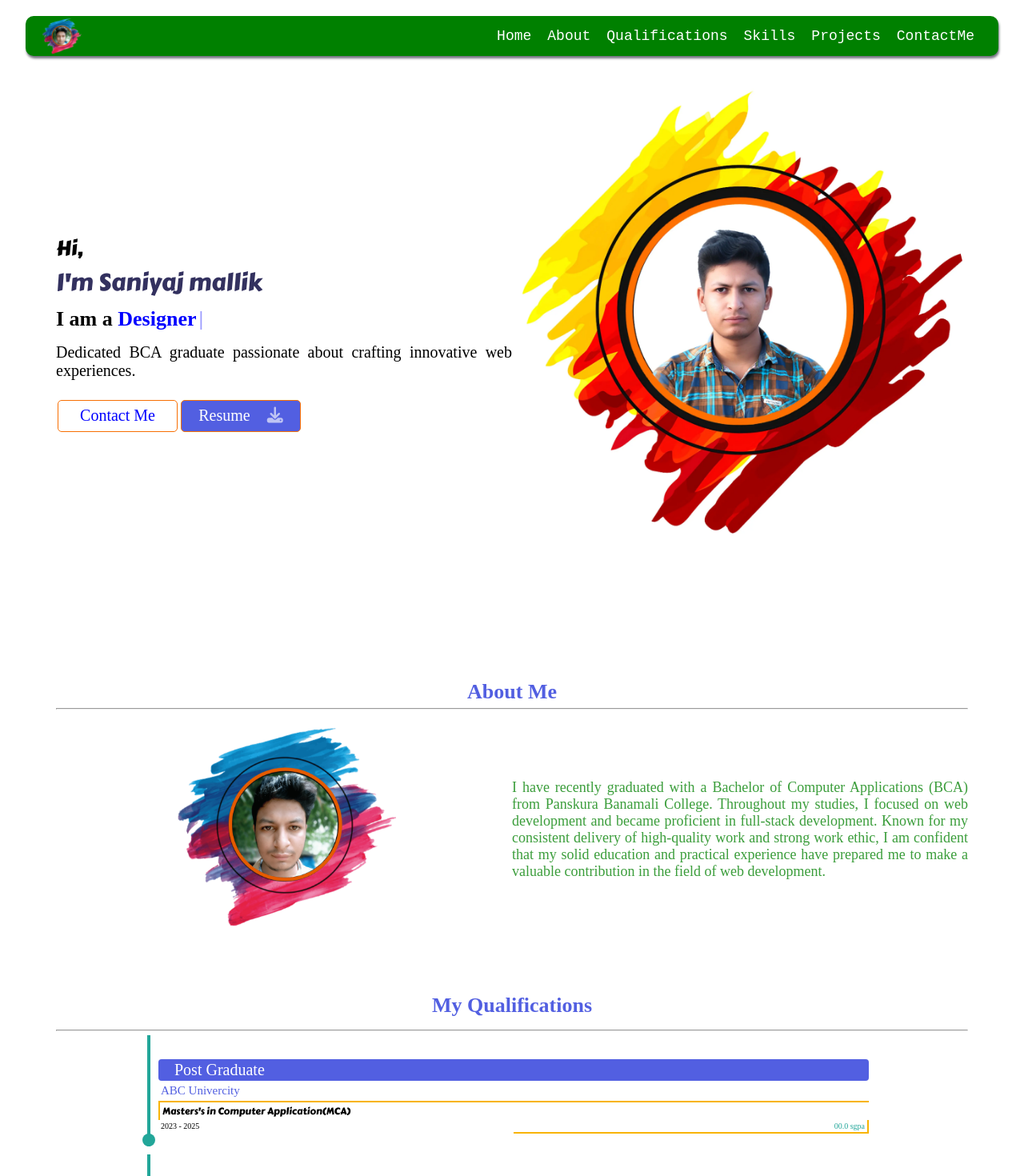
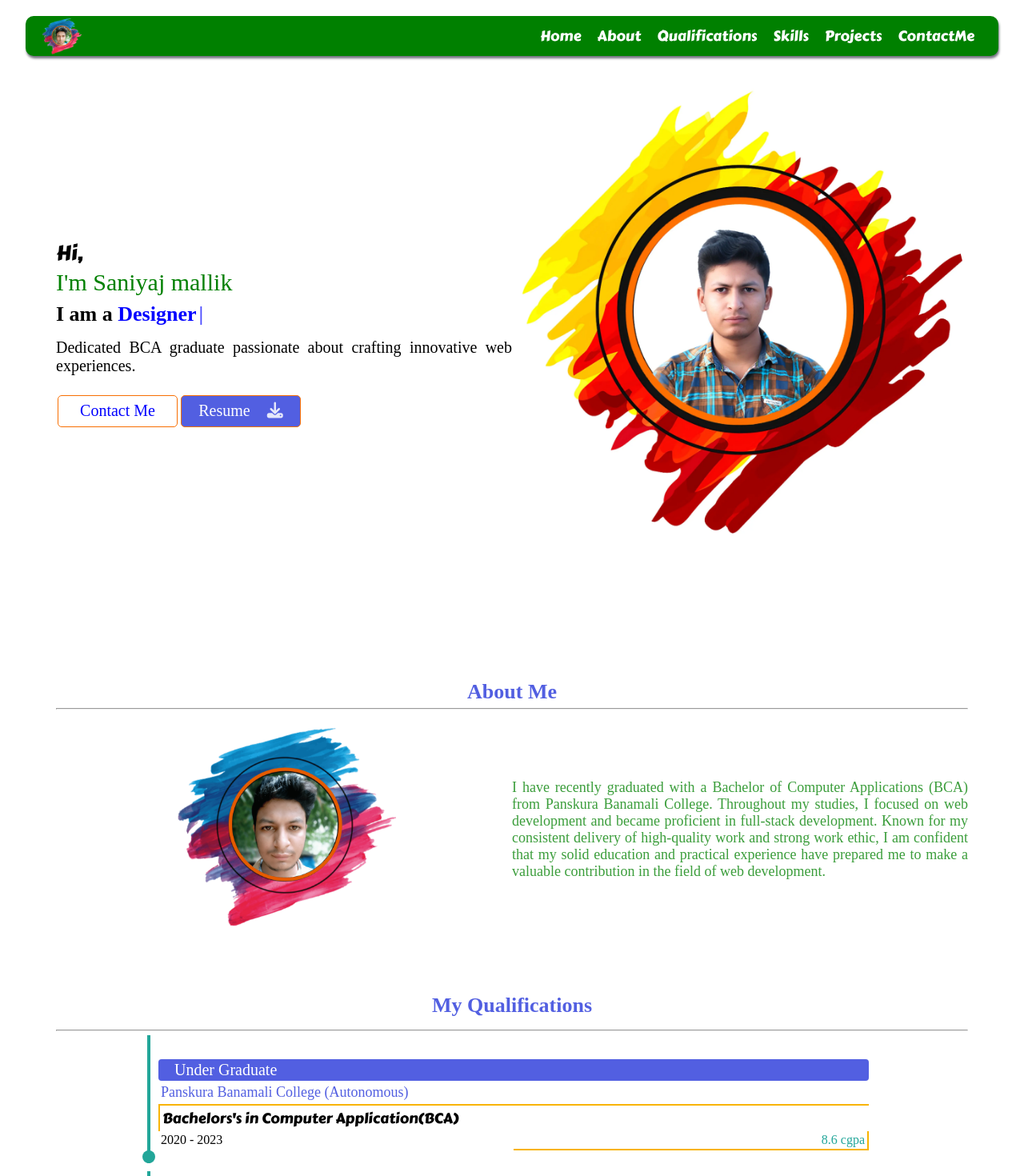
Before and after one commit to Saniyaj21/saniyaj-3.0, a React (Create React App) app: page / in a window 1280 px wide. Shown: the top 1470 px of the page at 80% size. Built offline with nearby package versions, Linux system fonts and the light colour scheme; the HTML template or start-up script is replaced by a standard one; a web font is replaced by a local one.

Commit message:
image optimization

```diff
--- a/src/components/Navbar.jsx
+++ b/src/components/Navbar.jsx
@@ -1,6 +1,6 @@
 import React, { useEffect, useState } from "react";
 import "../styles/navbar.scss";
-import dp from "../media/about-reduced.png";
+import dp from "../media/about-nav-lite.png";
 
 // aos
 import AOS from "aos";
--- a/src/pages/About.jsx
+++ b/src/pages/About.jsx
@@ -1,6 +1,7 @@
 import React from 'react';
 
-import aboutMe from '../media/about-reduced.png'
+import aboutMe from '../media/about-reduced.png';
+// import aboutMe from '../media/about-nav-lite.png'
 
 
 // style
--- a/src/pages/Home.jsx
+++ b/src/pages/Home.jsx
@@ -7,6 +7,9 @@ import { motion } from "framer-motion";
 
 // type writer effect
 import { Typewriter } from "react-simple-typewriter";
+
+// home screen dp
+import sani4 from '../media/dp-compre.webp'
 
 // pages/components
 import About from "../pages/About";
@@ -23,7 +26,7 @@ import "../styles/home.scss";
 // resumePDF
 import resumePDF from "../media/resume.pdf";
 
-import sani4 from '../media/dp-compre.webp'
+
 import data from "../data.json";
 
 const Home = () => {
@@ -67,9 +70,9 @@ const Home = () => {
                     stiffness: 260,
                     damping: 20,
                   }}
-                  className="home-head-2 h1 font-head"
+                  className="home-head-2 h1  font-p"
                 >
-                  I'm <span className="name font-head">Saniyaj mallik</span>
+                  I'm <span className="name  font-p">Saniyaj mallik</span>
                 </motion.h1>
                 <h2 className="writer h2">
                   I am a{" "}
--- a/src/pages/Qualification.jsx
+++ b/src/pages/Qualification.jsx
@@ -11,7 +11,9 @@ const Qualification = () => {
                 data-aos-duration="700"
 
                 className="div-flex q-box-main  ">
-                <div
+
+                    {/* mca div */}
+                {/* <div
                     data-aos="fade-up"
                     data-aos-duration="400"
 
@@ -21,7 +23,7 @@ const Qualification = () => {
                     <p className="subject">Masters's in Computer Application(MCA)</p>
                     <p className="year-marks font-p "><div className="year">2023 - 2025</div><div className="marks">00.0 sgpa</div></p>
                     <div className="circle-point"></div>
-                </div>
+                </div> */}
                 <div
                     data-aos="fade-up"
                     data-aos-duration="800"
@@ -30,7 +32,7 @@ const Qualification = () => {
                     <h4 className="course font-p">Under Graduate</h4>
                     <p className="institute">Panskura Banamali College (Autonomous)</p>
                     <p className="subject">Bachelors's in Computer Application(BCA)</p>
-                    <p className="year-marks font-p"><div className="year">2020 - 2023</div><div className="marks">8.25 sgpa</div></p>
+                    <p className="year-marks font-p"><div className="year">2020 - 2023</div><div className="marks">8.6 cgpa</div></p>
                     <div className="circle-point"></div>
                 </div>
                 <div
--- a/src/styles/home.scss
+++ b/src/styles/home.scss
@@ -47,7 +47,8 @@
 }
 
 .home-head-2 {
-	color: #33315f;
+	color: green;
+	// color: #33315f;
 	padding-bottom: 8px;
 	// text-decoration: underline;
 	// color: #525FE1;
--- a/src/styles/navbar.scss
+++ b/src/styles/navbar.scss
@@ -30,7 +30,7 @@ header {
     justify-content: space-between;
     align-items: center;
     box-shadow: 1px 3px 3px rgba(2, 1, 24, 0.551);
-    transition: 0.5s;
+    transition: 0.3s;
     overflow: hidden;
 }
 .nav-mobile {
@@ -75,8 +75,13 @@ header {
     text-decoration: none;
     color: white;
     margin: 0px 10px;
-    font-family: "Courier New", Courier, monospace;
+    // font-family: "Courier New", Courier, monospace;
+    font-family: 'Carter One', cursive;
     font-size: 18px;
+    transition: 0.3s;
+    &:hover{
+        color: rgb(36, 36, 249);
+    }
 }
 
 .hamburg {
--- a/src/styles/qualification.scss
+++ b/src/styles/qualification.scss
@@ -30,6 +30,15 @@
 		margin-left: 0px;
 		margin-right: 0px;
 	}
+	.institute {
+
+		font-size: 15px;
+	}
+	.subject {
+
+		font-size: 12px;
+
+	}
 }
 
 .course {
@@ -45,7 +54,7 @@
 .institute {
 	color: var(--blue);
 	padding: 4px 3px;
-	font-size: 15px;
+	font-size: 18px;
 }
 
 .subject {
@@ -54,7 +63,11 @@
 	padding: 2px 3px;
 	border-left: 2px solid var(--yellow);
 	border-top: 2px solid var(--yellow);
-	font-size: 12px;
+	font-size: 18px;
+
+}
+.year-marks{
+	font-size: 16px;
 }
 
 .year {
```
Also changed, not shown: src/components/navBackup.txt (deleted), src/media/about-nav-lite.png (added).
